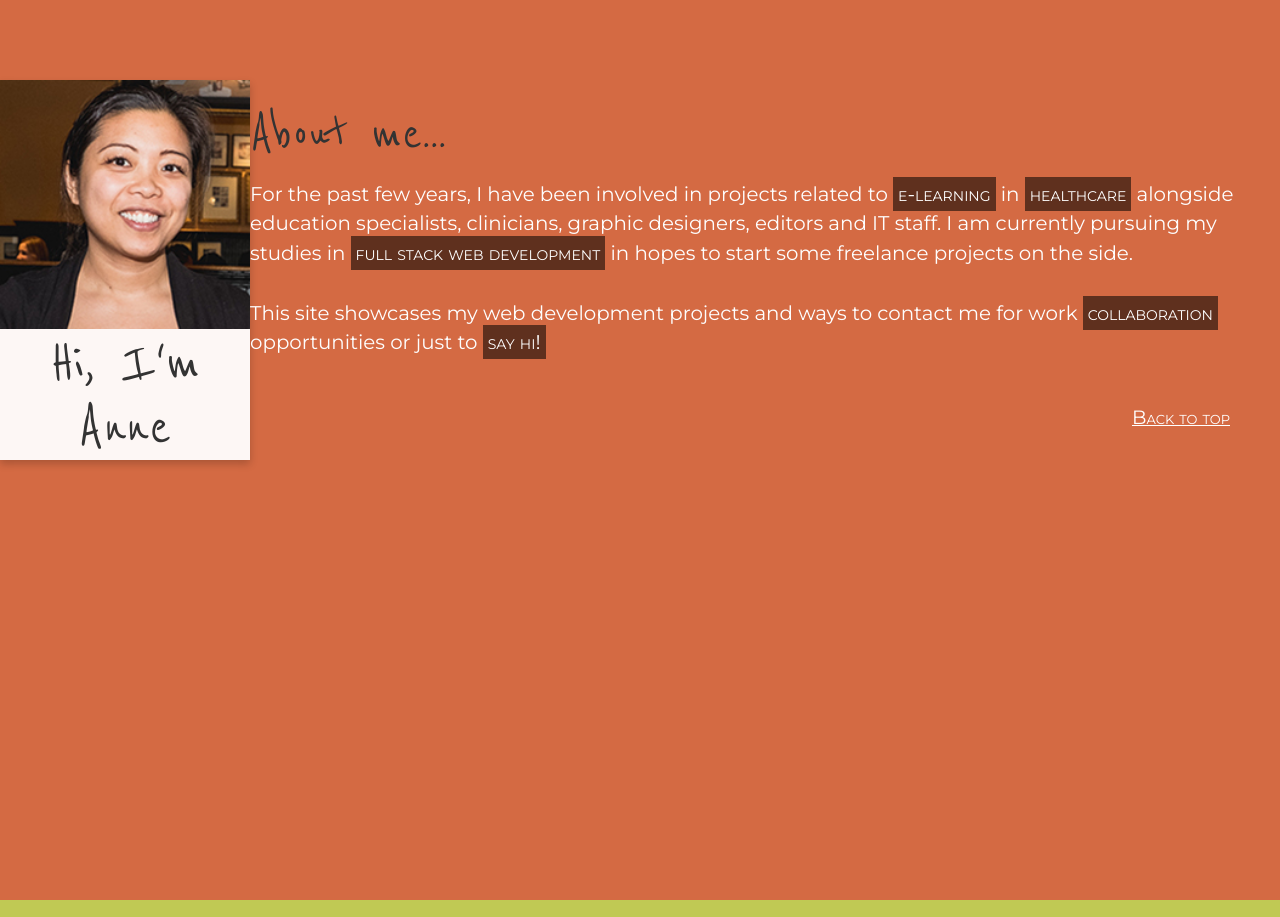
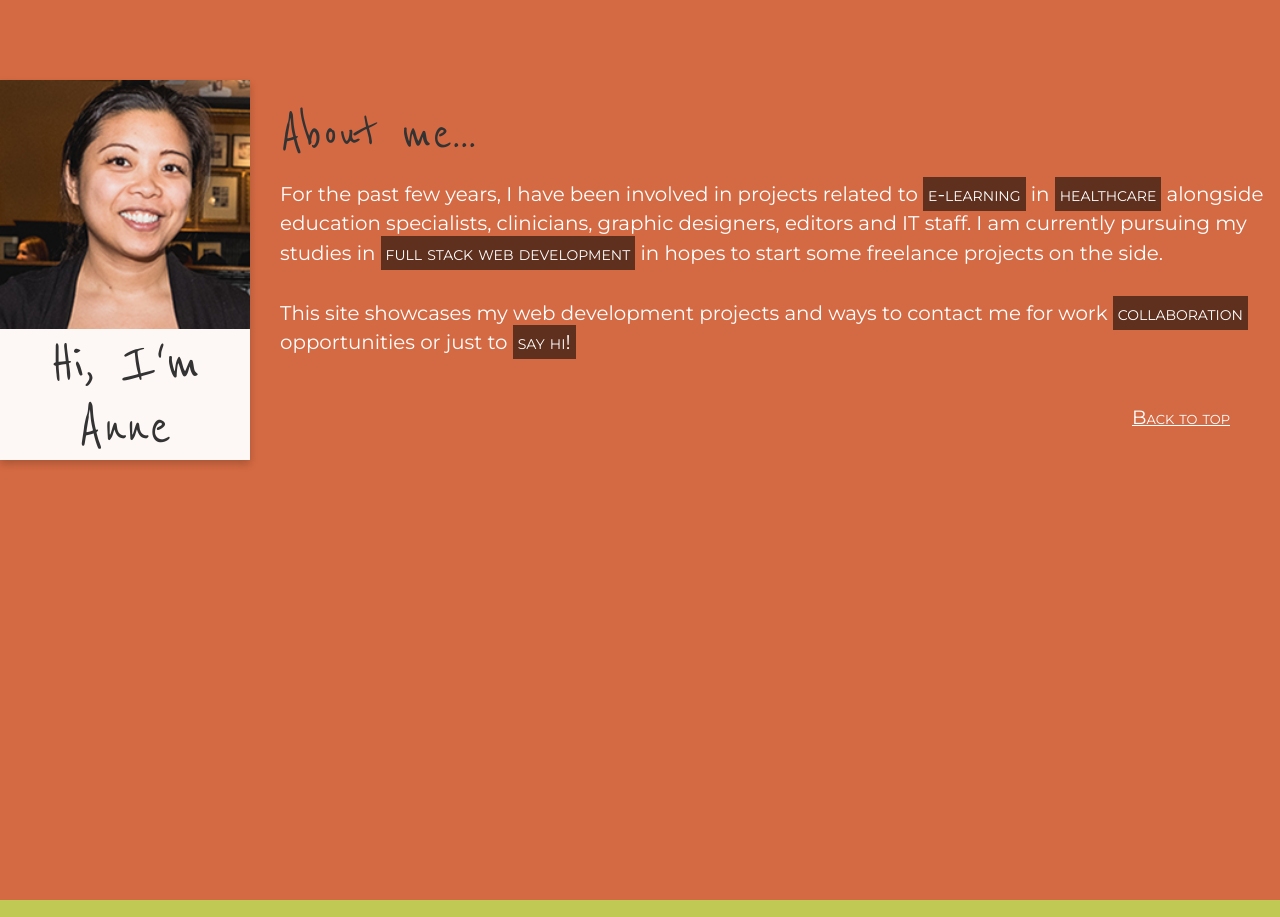
Before and after one commit to anneventures/Portfolio-update, a plain HTML site: page index.html in a window 1280 px wide. Shown: the part 900-1817 px from the top of the page. Drawn offline with nearby package versions, Linux system fonts and the light colour scheme.

Commit message:
Update style.css

```diff
--- a/assets/css/style.css
+++ b/assets/css/style.css
@@ -94,7 +94,7 @@ h3 {
 	line-height: 1.5em;
 	font-size:1.55vw;
 	margin-top:220px;
-	margin-left:250px;
+	margin-left:280px;
 }
 
 
```
